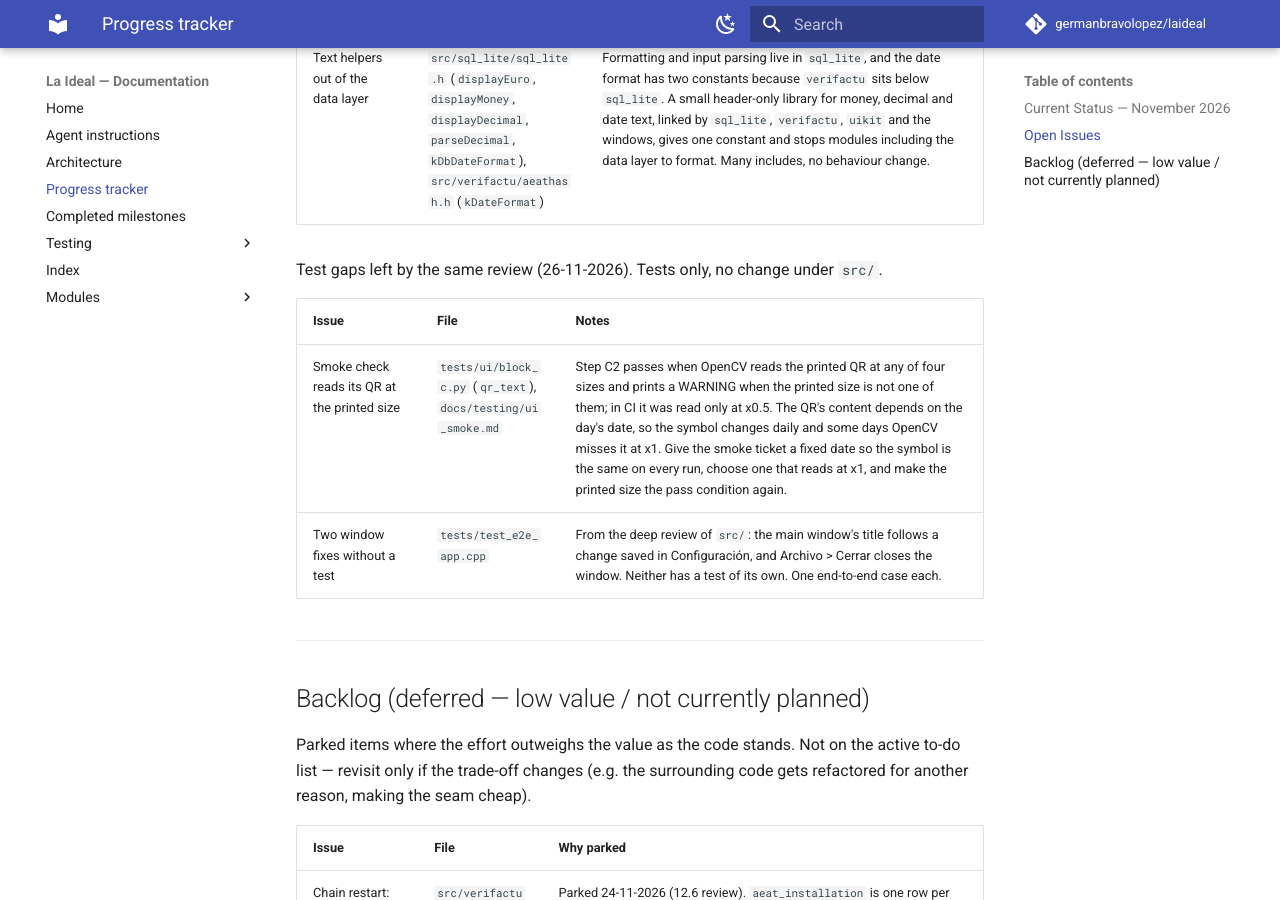
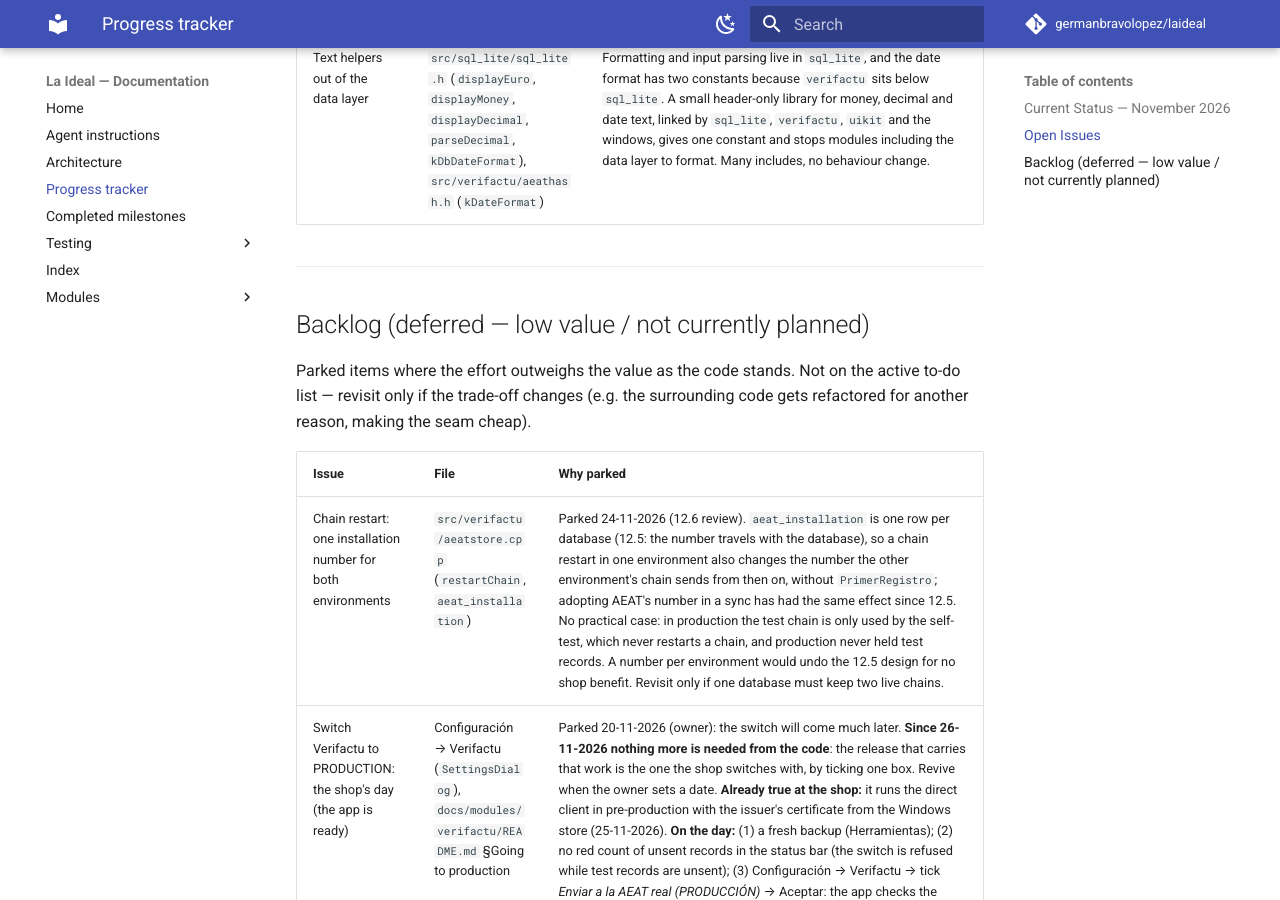
Before and after one commit to germanbravolopez/laideal, an MkDocs documentation site: the page built from docs/progress_tracker.md, in a window 1280 px wide and 900 px high, scrolled down 1736 px. Built offline with MkDocs 1.6.1 and Material for MkDocs 9.7.7, drawn with Linux system fonts in a browser that asks for light colours; comment, search, counter and statistics services are not loaded.

Commit message:
Smoke test: step C3 reads ticket 4's fixed QR at the printed size and compares it with the seeded text; C2 keeps its several sizes for the day's symbol; tracker entry on two window tests dropped (both exist since wave 2)

```diff
--- a/docs/progress_tracker.md
+++ b/docs/progress_tracker.md
@@ -33,13 +33,6 @@ Three refactors asked for by the architect's review of pull request #73 (26-11-2
 | Chain sync out of `AeatDirectBackend` | `src/verifactu/aeatdirectbackend.*` (1,317 lines) | `adoptTip` is split into named steps (`candidatesAfterRestart`, `provenOurs`, `chainOf`, `lostRecord`, `adoptInstallationNumber`, `continuationMessage`) but they are private members of the backend. Move the chain rules into a class of their own (inputs: AEAT's candidates, the local head, the records that are ours; output: tip and message, as a result struct instead of `bool` + `QString *`), testable without store, transport or certificate. Hash-chain code: run `verifactu-compliance-auditor` on the change. |
 | Text helpers out of the data layer | `src/sql_lite/sql_lite.h` (`displayEuro`, `displayMoney`, `displayDecimal`, `parseDecimal`, `kDbDateFormat`), `src/verifactu/aeathash.h` (`kDateFormat`) | Formatting and input parsing live in `sql_lite`, and the date format has two constants because `verifactu` sits below `sql_lite`. A small header-only library for money, decimal and date text, linked by `sql_lite`, `verifactu`, `uikit` and the windows, gives one constant and stops modules including the data layer to format. Many includes, no behaviour change. |
 
-Test gaps left by the same review (26-11-2026). Tests only, no change under `src/`.
-
-| Issue | File | Notes |
-|-------|------|-------|
-| Smoke check reads its QR at the printed size | `tests/ui/block_c.py` (`qr_text`), `docs/testing/ui_smoke.md` | Step C2 passes when OpenCV reads the printed QR at any of four sizes and prints a WARNING when the printed size is not one of them; in CI it was read only at x0.5. The QR's content depends on the day's date, so the symbol changes daily and some days OpenCV misses it at x1. Give the smoke ticket a fixed date so the symbol is the same on every run, choose one that reads at x1, and make the printed size the pass condition again. |
-| Two window fixes without a test | `tests/test_e2e_app.cpp` | From the deep review of `src/`: the main window's title follows a change saved in Configuración, and Archivo > Cerrar closes the window. Neither has a test of its own. One end-to-end case each. |
-
 ---
 
 ## Backlog (deferred — low value / not currently planned)
```
Also changed, not shown: docs/completed_milestones.md (+2 -1 lines), docs/testing/ui_smoke.md (+1 -1 lines), 2 other files.
